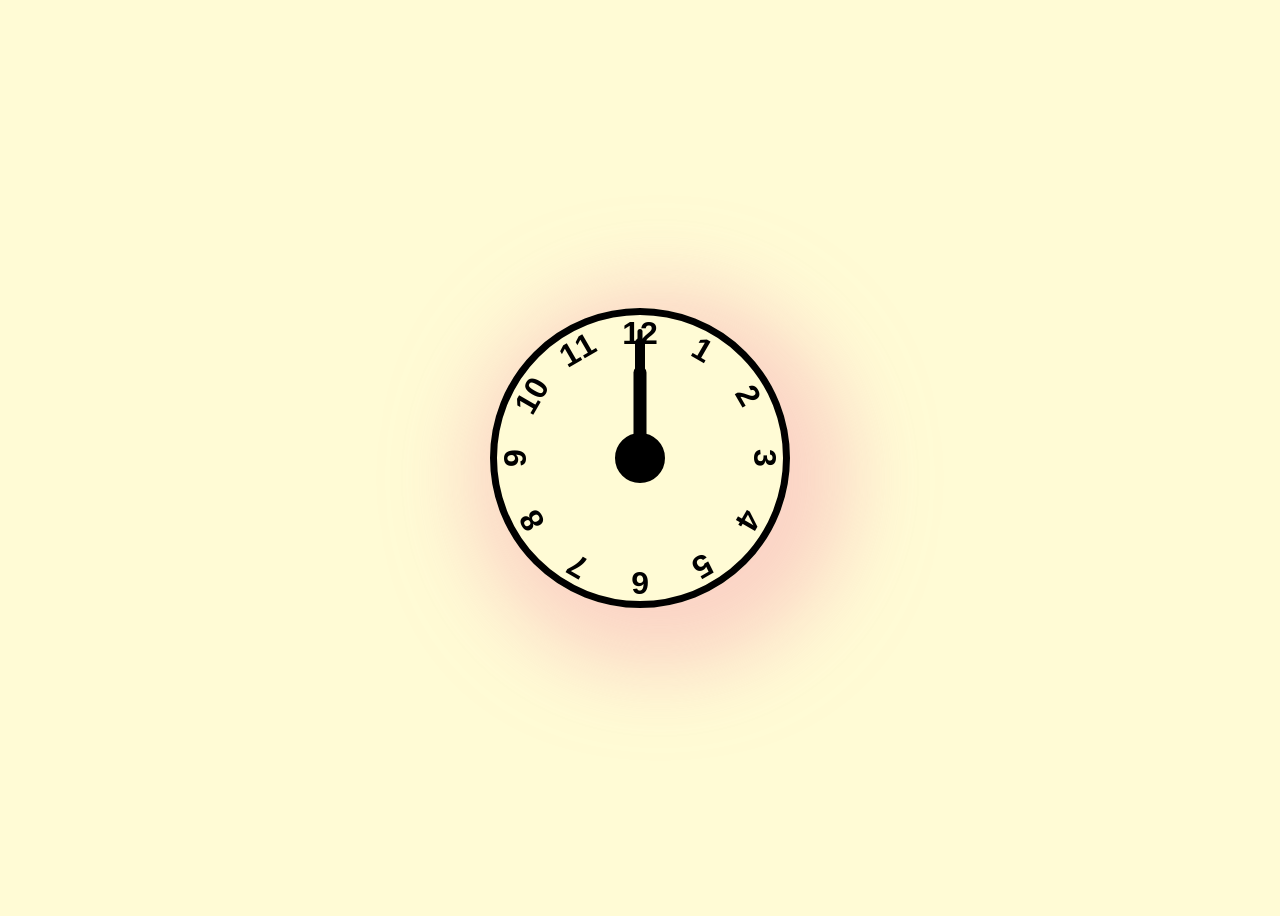
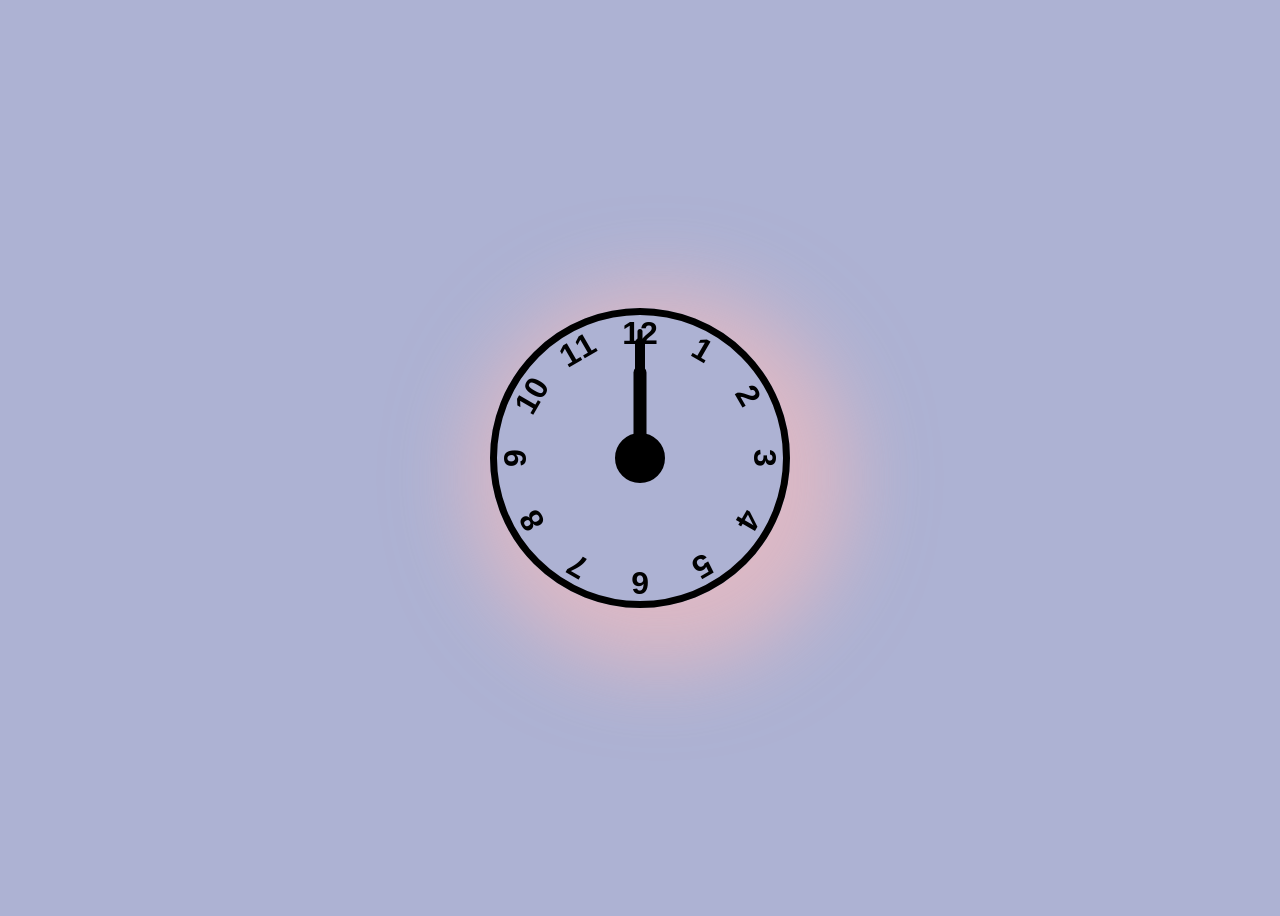

fix bg

--- a/style.css
+++ b/style.css
@@ -5,7 +5,7 @@
 
 body{
 /* background-image: linear-gradient(to right, #fffbd5, #b20a2c);; */
-background:#fffbd5;
+background:#adb2d3;
 display:flex;
 justify-content: center;
 align-items: center;
